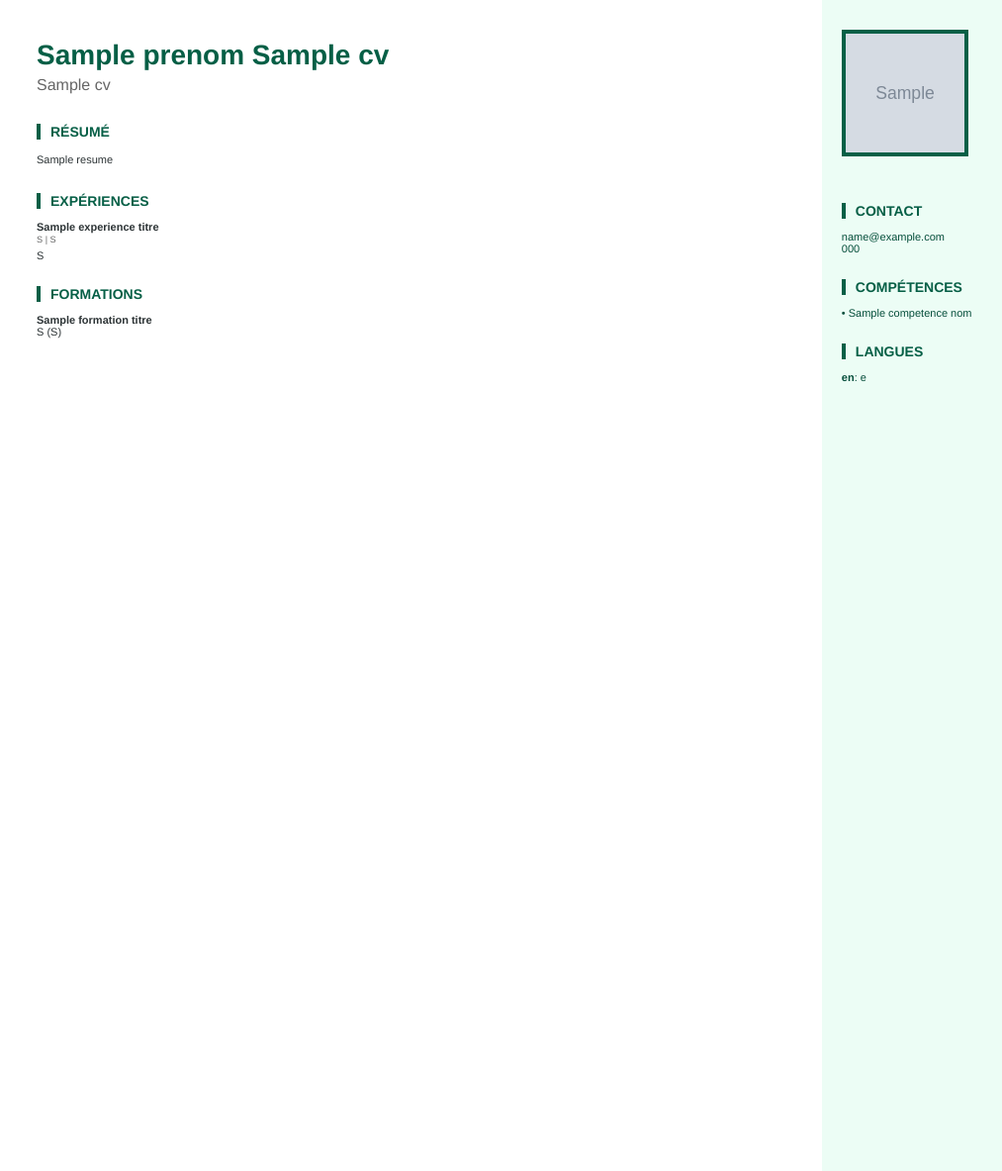
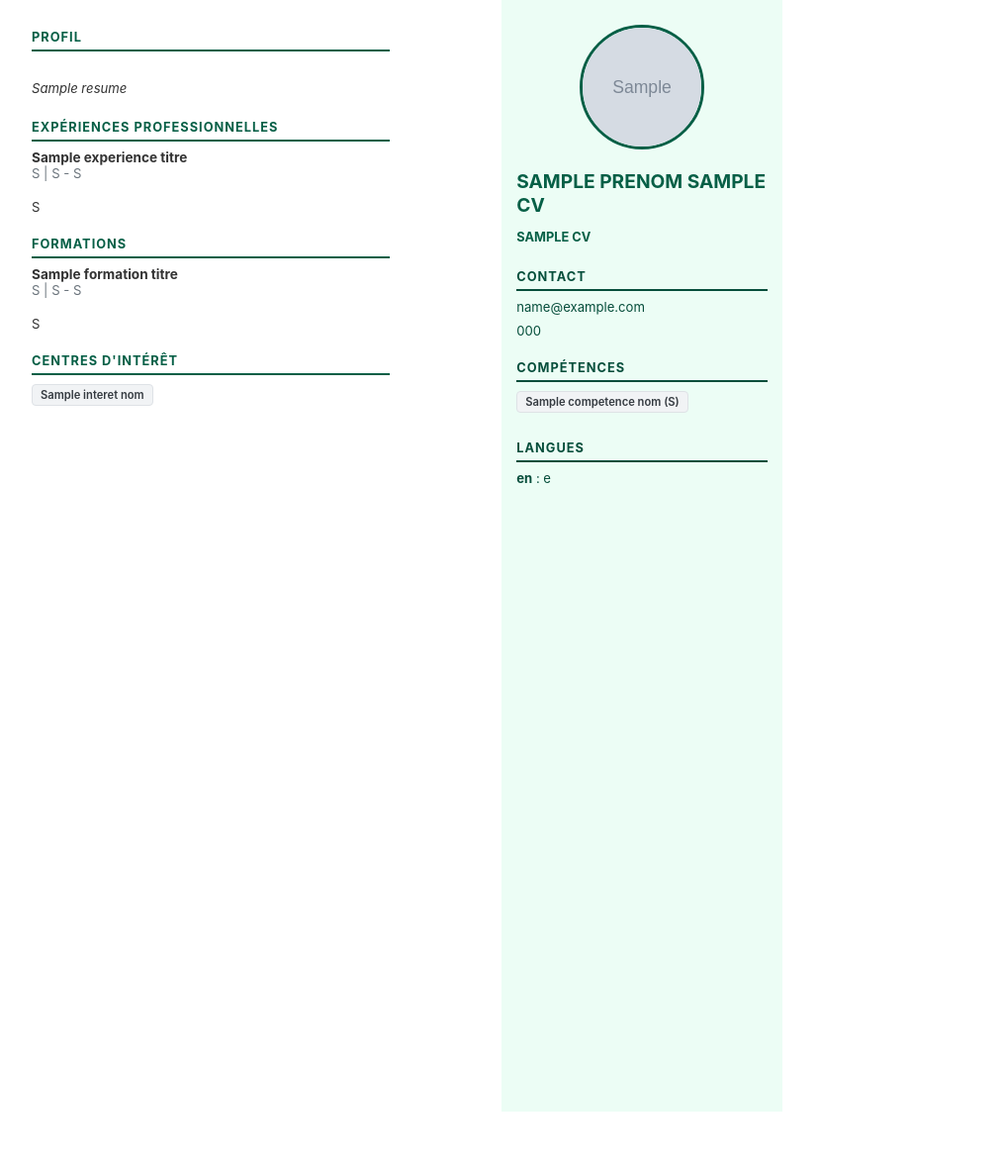
Before and after one commit to AntoineAll/Generateur-de-CV, a PHP site: template templates/tpl2.php in a window 1280 px wide. Shown: the whole page at 99% size, without its empty margins (3-1016 px from the left). After the commit the page ends 1123 px from the top, so only its background shows below. Run offline with PHP 8.4, Linux system fonts and the light colour scheme; the template is opened without the code that fills it: most values are stand-ins (such as "Sample title", 1, 10 or a date in 2020); grey boxes marked "Sample" are stand-in pictures.

Commit message:
Ajout du Template tpl2.php fonctionnel à 99%

```diff
--- a/templates/tpl2.php
+++ b/templates/tpl2.php
@@ -1,60 +1,215 @@
 <!DOCTYPE html>
-<html>
+<html lang="fr">
 <head>
     <meta charset="UTF-8">
     <style>
-        @page { margin: 0; }
-        body { font-family: Helvetica, sans-serif; margin: 0; padding: 0; font-size: 11px; color: #2d3436; }
-        table { width: 100%; border-collapse: collapse; table-layout: fixed; }
-        .main { width: 65%; padding: 40px; vertical-align: top; }
-        .sidebar { width: 35%; background: #ecfdf5; color: #064e3b; padding: 30px 20px; vertical-align: top; height: 297mm; }
-        .section-header { color: #065f46; font-size: 14px; border-left: 4px solid #065f46; padding-left: 10px; margin: 25px 0 12px 0; font-weight: bold; text-transform: uppercase; }
-        .photo { width: 120px; height: 120px; border: 4px solid #065f46; margin-bottom: 20px; }
+        @page { margin: 0; size: A4; }
+        :root {
+            --main-color: #065f46;
+            --side-bg: #ecfdf5;
+            --text-side: #064e3b;
+        }
+        body {
+            margin: 0;
+            padding: 0;
+            font-family: 'Inter', Helvetica, Arial, sans-serif;
+            color: #333;
+            background: #ffffff;
+            -webkit-print-color-adjust: exact;
+        }
+
+        .tpl-container {
+            width: 210mm;
+            height: 297mm;
+            position: relative;
+            background: white;
+            overflow: hidden;
+        }
+
+        /* --- SIDEBAR À DROITE --- */
+        .tpl-sidebar {
+            position: absolute;
+            top: 0;
+            right: 0;
+            width: 75mm;
+            height: 297mm;
+            background: var(--side-bg);
+            color: var(--text-side);
+            padding: 25px 15px;
+            box-sizing: border-box;
+            z-index: 2;
+        }
+
+        /* --- MAIN À GAUCHE du CV--- */
+        .tpl-main {
+            position: absolute;
+            top: 0;
+            left: 0;
+            width: 105mm;
+            height: 297mm;
+            padding: 30px 0 30px 35px;
+            box-sizing: border-box;
+            background: #ffffff;
+        }
+
+        .section-wrapper { margin-bottom: 22px; width: 100%; }
+
+        .section-header {
+            border-bottom: 2px solid var(--main-color);
+            color: var(--main-color);
+            font-weight: bold;
+            margin-bottom: 8px;
+            padding-bottom: 5px;
+            font-size: 0.8rem;
+            text-transform: uppercase;
+            letter-spacing: 1px;
+            display: block;
+        }
+
+        .preview-photo {
+            width: 120px;
+            height: 120px;
+            border: 3px solid var(--main-color);
+            border-radius: 50%;
+            margin: 0 auto 20px auto;
+            display: block;
+            object-fit: cover;
+        }
+
+        .badge-item {
+            display: inline-block;
+            background: #f1f3f5;
+            color: #343a40;
+            border: 1px solid #dee2e6;
+            padding: 3px 8px;
+            border-radius: 4px;
+            margin-right: 4px;
+            margin-bottom: 6px;
+            font-size: 0.7rem;
+            font-weight: 600;
+        }
+
+        .block-item { margin-bottom: 12px; }
+
+        .fw-bold { font-weight: bold; }
+        .small { font-size: 0.82rem; }
+        .text-primary { color: var(--main-color) !important; }
+        .text-muted { color: #6c757d; }
     </style>
 </head>
 <body>
-    <table>
-        <tr>
-            <td class="main">
-                <h1 style="color:#065f46; margin:0; font-size:28px;"><?= htmlspecialchars($cv['prenom'].' '.$cv['nom']) ?></h1>
-                <p style="font-size:16px; color:#666; margin: 5px 0 30px 0;"><?= htmlspecialchars($cv['titre']) ?></p>
 
-                <div class="section-header">Résumé</div>
-                <p style="line-height: 1.5;"><?= nl2br(htmlspecialchars($cv['resume'])) ?></p>
+<div class="tpl-container">
+    <div class="tpl-main">
+        <?php if (!empty($cv['resume'])): ?>
+        <div class="section-wrapper">
+            <div class="section-header">Profil</div>
+            <div class="small" style="font-style: italic; line-height: 1.5; white-space: pre-line;">
+                <?= htmlspecialchars($cv['resume']) ?>
+            </div>
+        </div>
+        <?php endif; ?>
 
-                <div class="section-header">Expériences</div>
-                <?php foreach ($cv['experience_titre'] as $i => $titre): if(!empty($titre)): ?>
-                    <div style="margin-bottom:15px;">
-                        <strong><?= htmlspecialchars($titre) ?></strong><br>
-                        <small style="color:#666;"><?= htmlspecialchars($cv['experience_etab'][$i]) ?> | <?= htmlspecialchars($cv['experience_debut'][$i]) ?></small>
-                        <p style="margin-top:5px;"><?= nl2br(htmlspecialchars($cv['experience_desc'][$i])) ?></p>
+        <?php if (!empty($cv['experience_titre'])): ?>
+        <div class="section-wrapper">
+            <div class="section-header">Expériences Professionnelles</div>
+            <?php foreach($cv['experience_titre'] as $i => $titre): if(!empty($titre)): ?>
+                <div class="block-item">
+                    <div class="fw-bold" style="font-size:0.85rem;"><?= htmlspecialchars($titre) ?></div>
+                    <div class="text-muted small">
+                        <?= htmlspecialchars($cv['experience_etab'][$i] ?? '') ?> |
+                        <?= htmlspecialchars($cv['experience_debut'][$i] ?? '') ?> - <?= htmlspecialchars($cv['experience_fin'][$i] ?? '') ?>
                     </div>
+                    <div class="small" style="margin-top:2px; white-space: pre-line;">
+                        <?= htmlspecialchars($cv['experience_desc'][$i] ?? '') ?>
+                    </div>
+                </div>
+            <?php endif; endforeach; ?>
+        </div>
+        <?php endif; ?>
+
+        <?php if (!empty($cv['formation_titre'])): ?>
+        <div class="section-wrapper">
+            <div class="section-header">Formations</div>
+            <?php foreach($cv['formation_titre'] as $i => $titre): if(!empty($titre)): ?>
+                <div class="block-item">
+                    <div class="fw-bold" style="font-size:0.85rem;"><?= htmlspecialchars($titre) ?></div>
+                    <div class="text-muted small">
+                        <?= htmlspecialchars($cv['formation_etab'][$i] ?? '') ?> |
+                        <?= htmlspecialchars($cv['formation_debut'][$i] ?? '') ?> - <?= htmlspecialchars($cv['formation_fin'][$i] ?? '') ?>
+                    </div>
+                    <?php if(!empty($cv['formation_desc'][$i])): ?>
+                    <div class="small" style="margin-top:2px; white-space: pre-line;">
+                        <?= htmlspecialchars($cv['formation_desc'][$i]) ?>
+                    </div>
+                    <?php endif; ?>
+                </div>
+            <?php endif; endforeach; ?>
+        </div>
+        <?php endif; ?>
+
+        <?php if (!empty($cv['interet_nom'])): ?>
+        <div class="section-wrapper">
+            <div class="section-header">Centres d'intérêt</div>
+            <div>
+                <?php foreach($cv['interet_nom'] as $nom): if(!empty($nom)): ?>
+                    <span class="badge-item"><?= htmlspecialchars($nom) ?></span>
                 <?php endif; endforeach; ?>
+            </div>
+        </div>
+        <?php endif; ?>
+    </div>
 
-                <div class="section-header">Formations</div>
-                <?php foreach ($cv['formation_titre'] as $i => $titre): if(!empty($titre)): ?>
-                    <div style="margin-bottom:10px;">
-                        <strong><?= htmlspecialchars($titre) ?></strong><br>
-                        <?= htmlspecialchars($cv['formation_etab'][$i]) ?> (<?= htmlspecialchars($cv['formation_fin'][$i]) ?>)
-                    </div>
-                <?php endif; endforeach; ?>
-            </td>
-            <td class="sidebar">
-                <?php if (!empty($cv['photo_embed'])): ?><img src="<?= $cv['photo_embed'] ?>" class="photo"><?php endif; ?>
-                <div class="section-header">Contact</div>
-                <p><?= htmlspecialchars($cv['email']) ?><br><?= htmlspecialchars($cv['telephone']) ?></p>
+    <div class="tpl-sidebar">
+        <?php if (!empty($cv['photo_embed'])): ?>
+            <img src="<?= $cv['photo_embed'] ?>" class="preview-photo">
+        <?php endif; ?>
 
-                <div class="section-header">Compétences</div>
-                <?php foreach ($cv['competence_nom'] as $nom): if(!empty($nom)): ?>
-                    <div style="margin-bottom:5px;">• <?= htmlspecialchars($nom) ?></div>
-                <?php endif; endforeach; ?>
+        <h2 class="fw-bold" style="font-size: 1.2rem; margin-bottom: 5px; color: var(--main-color);">
+            <?= mb_strtoupper(htmlspecialchars($cv['prenom'] . ' ' . $cv['nom'])) ?>
+        </h2>
+        <p class="fw-bold" style="font-size: 0.8rem; margin-bottom: 25px; color: #065f46;">
+            <?= mb_strtoupper(htmlspecialchars($cv['titre'])) ?>
+        </p>
 
-                <div class="section-header">Langues</div>
-                <?php foreach ($cv['langue_nom'] as $i => $nom): if(!empty($nom)): ?>
-                    <p><strong><?= htmlspecialchars($nom) ?></strong>: <?= htmlspecialchars($cv['langue_niveau'][$i]) ?></p>
-                <?php endif; endforeach; ?>
-            </td>
-        </tr>
-    </table>
+        <div class="section-wrapper">
+            <div class="section-header" style="border-bottom: 2px solid var(--text-side); color: var(--text-side);">Contact</div>
+            <div class="small">
+                <?php if(!empty($cv['email'])): ?>
+                    <div style="word-break: break-all; margin-bottom: 8px;"><?= htmlspecialchars($cv['email']) ?></div>
+                <?php endif; ?>
+                <?php if(!empty($cv['telephone'])): ?>
+                    <div style="margin-bottom: 8px;"><?= htmlspecialchars($cv['telephone']) ?></div>
+                <?php endif; ?>
+            </div>
+        </div>
+
+        <?php if (!empty($cv['competence_nom'])): ?>
+        <div class="section-wrapper">
+            <div class="section-header" style="border-bottom: 2px solid var(--text-side); color: var(--text-side);">Compétences</div>
+            <?php foreach($cv['competence_nom'] as $i => $nom): if(!empty($nom)): ?>
+                <span class="badge-item">
+                    <?= htmlspecialchars($nom) ?>
+                    <?php if(!empty($cv['competence_niveau'][$i])): ?>
+                        (<?= htmlspecialchars($cv['competence_niveau'][$i]) ?>)
+                    <?php endif; ?>
+                </span>
+            <?php endif; endforeach; ?>
+        </div>
+        <?php endif; ?>
+
+        <?php if (!empty($cv['langue_nom'])): ?>
+        <div class="section-wrapper">
+            <div class="section-header" style="border-bottom: 2px solid var(--text-side); color: var(--text-side);">Langues</div>
+            <?php foreach($cv['langue_nom'] as $i => $nom): if(!empty($nom)): ?>
+                <div class="small" style="margin-bottom:5px">
+                    <strong><?= htmlspecialchars($nom) ?></strong> : <?= htmlspecialchars($cv['langue_niveau'][$i]) ?>
+                </div>
+            <?php endif; endforeach; ?>
+        </div>
+        <?php endif; ?>
+    </div>
+</div>
+
 </body>
 </html>
```
